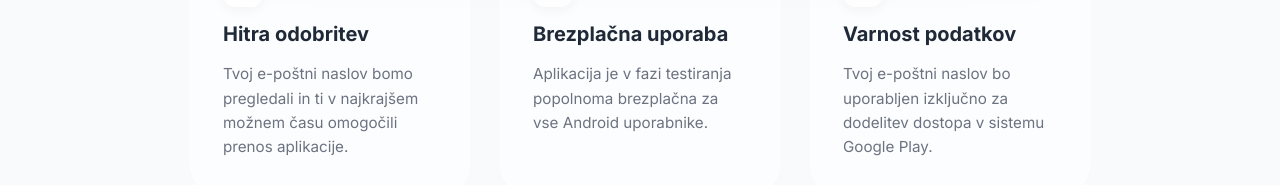
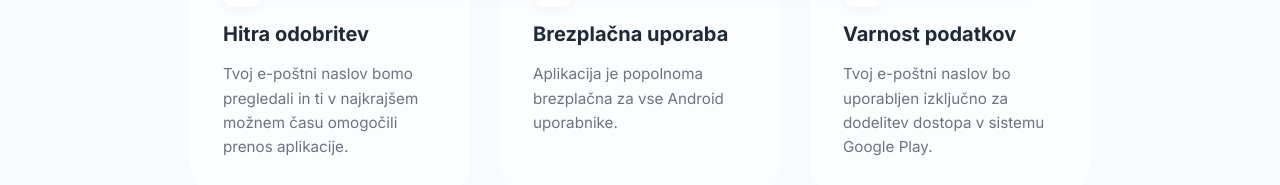
Before and after one commit to filipkolle/Landing-4P, a React (Vite) app: page /cakalna-vrsta in a window 1280 px wide. Shown: the part 1020-1205 px from the top of the page. Built offline with nearby package versions, Linux system fonts and the light colour scheme.

Commit message:
text: remove 'v fazi testiranja'

```diff
--- a/src/pages/WaitlistPage.jsx
+++ b/src/pages/WaitlistPage.jsx
@@ -216,7 +216,7 @@ const WaitlistPage = () => {
               <div className="info-card">
                 <Rocket className="info-icon" />
                 <h3>Brezplačna uporaba</h3>
-                <p>Aplikacija je v fazi testiranja popolnoma brezplačna za vse Android uporabnike.</p>
+                <p>Aplikacija je popolnoma brezplačna za vse Android uporabnike.</p>
               </div>
               <div className="info-card">
                 <Shield className="info-icon" />
```
